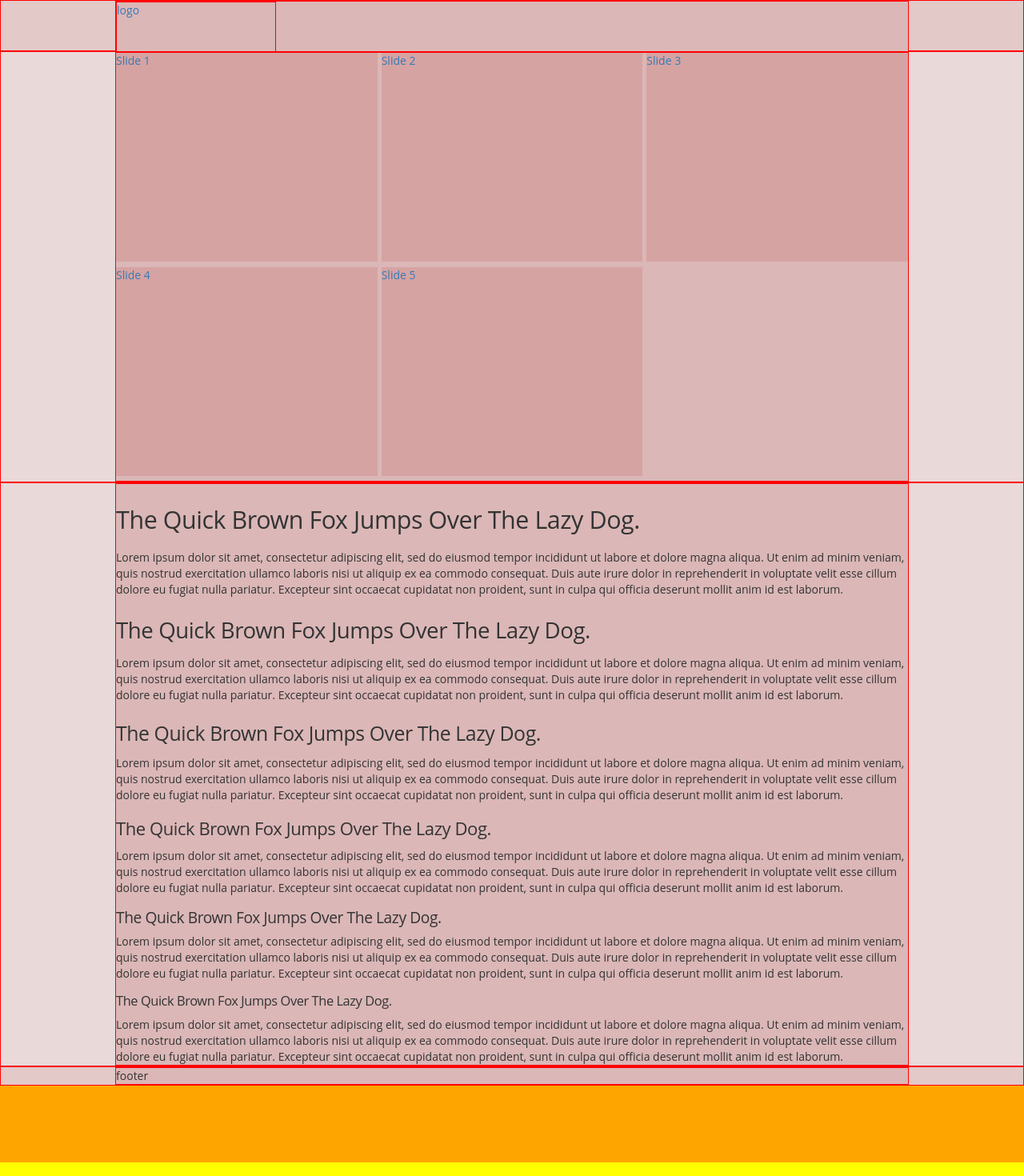
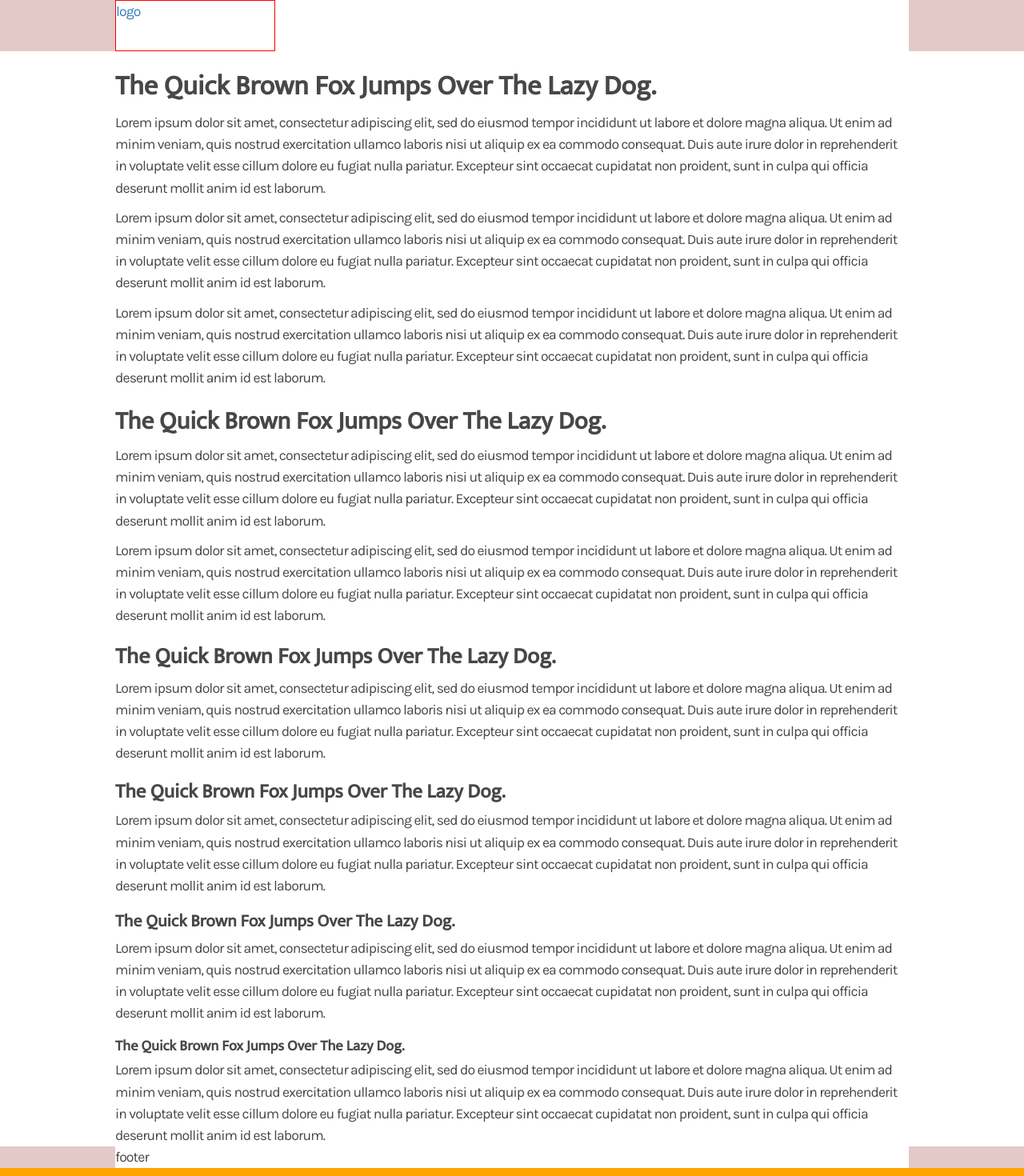
Before and after one commit to gutierr3z/angularpractice1, an Angular app: page / in a window 1280 px wide. Shown: the top 1470 px of the page at 80% size. Built offline with nearby package versions, Linux system fonts and the light colour scheme.

Commit message:
practice

```diff
--- a/src/app/components/main/main.component.html
+++ b/src/app/components/main/main.component.html
@@ -1,46 +1,24 @@
-<section>
-  <section>
-
-      <div class="br-gallery">
-          <div>
-              <a>
-                  <div>Slide 1</div>
-              </a>
-          </div>
-          <div>
-              <a>
-                  <div>Slide 2</div>
-              </a>
-          </div>
-          <div>
-              <a>
-                  <div>Slide 3</div>
-              </a>
-          </div>
-          <div>
-              <a>
-                  <div>Slide 4</div>
-              </a>
-          </div>
-          <div>
-              <a>
-                  <div>Slide 5</div>
-              </a>
-          </div>
-      </div>
-
-  </section>
-</section>
 
 <section>
     <section>
 
         <h1>The Quick Brown Fox Jumps Over The Lazy Dog.</h1>
+        <p>
         Lorem ipsum dolor sit amet, consectetur adipiscing elit, sed do eiusmod tempor incididunt ut labore et dolore magna aliqua. Ut enim ad minim veniam, quis nostrud exercitation ullamco laboris nisi ut aliquip ex ea commodo consequat. Duis aute irure dolor in reprehenderit in voluptate velit esse cillum dolore eu fugiat nulla pariatur. Excepteur sint occaecat cupidatat non proident, sunt in culpa qui officia deserunt mollit anim id est laborum.
-
+        </p>
+        <p>
+        Lorem ipsum dolor sit amet, consectetur adipiscing elit, sed do eiusmod tempor incididunt ut labore et dolore magna aliqua. Ut enim ad minim veniam, quis nostrud exercitation ullamco laboris nisi ut aliquip ex ea commodo consequat. Duis aute irure dolor in reprehenderit in voluptate velit esse cillum dolore eu fugiat nulla pariatur. Excepteur sint occaecat cupidatat non proident, sunt in culpa qui officia deserunt mollit anim id est laborum.
+        </p>
+        <p>
+        Lorem ipsum dolor sit amet, consectetur adipiscing elit, sed do eiusmod tempor incididunt ut labore et dolore magna aliqua. Ut enim ad minim veniam, quis nostrud exercitation ullamco laboris nisi ut aliquip ex ea commodo consequat. Duis aute irure dolor in reprehenderit in voluptate velit esse cillum dolore eu fugiat nulla pariatur. Excepteur sint occaecat cupidatat non proident, sunt in culpa qui officia deserunt mollit anim id est laborum.
+        </p>
         <h2>The Quick Brown Fox Jumps Over The Lazy Dog.</h2>
+        <p>
         Lorem ipsum dolor sit amet, consectetur adipiscing elit, sed do eiusmod tempor incididunt ut labore et dolore magna aliqua. Ut enim ad minim veniam, quis nostrud exercitation ullamco laboris nisi ut aliquip ex ea commodo consequat. Duis aute irure dolor in reprehenderit in voluptate velit esse cillum dolore eu fugiat nulla pariatur. Excepteur sint occaecat cupidatat non proident, sunt in culpa qui officia deserunt mollit anim id est laborum.
-
+      </p>
+        <p>
+        Lorem ipsum dolor sit amet, consectetur adipiscing elit, sed do eiusmod tempor incididunt ut labore et dolore magna aliqua. Ut enim ad minim veniam, quis nostrud exercitation ullamco laboris nisi ut aliquip ex ea commodo consequat. Duis aute irure dolor in reprehenderit in voluptate velit esse cillum dolore eu fugiat nulla pariatur. Excepteur sint occaecat cupidatat non proident, sunt in culpa qui officia deserunt mollit anim id est laborum.
+        </p>
         <h3>The Quick Brown Fox Jumps Over The Lazy Dog.</h3>
         Lorem ipsum dolor sit amet, consectetur adipiscing elit, sed do eiusmod tempor incididunt ut labore et dolore magna aliqua. Ut enim ad minim veniam, quis nostrud exercitation ullamco laboris nisi ut aliquip ex ea commodo consequat. Duis aute irure dolor in reprehenderit in voluptate velit esse cillum dolore eu fugiat nulla pariatur. Excepteur sint occaecat cupidatat non proident, sunt in culpa qui officia deserunt mollit anim id est laborum.
 
--- a/src/assets/css/borderred.css
+++ b/src/assets/css/borderred.css
@@ -78,37 +78,37 @@ h1, h2, h3, h4, h5, h6 {
 h1 {
     /* structure */
     margin-top: calc( 1.6rem + .3vmax );
-    margin-bottom: calc( 1rem + .3vmax );
+    margin-bottom: 1rem;
 }
 
 h2 {
     /* structure */
     margin-top: calc( 1.4rem + .3vmax );
-    margin-bottom: calc( .8rem + .3vmax );
+    margin-bottom: .8rem;
 }
 
 h3 {
     /* structure */
     margin-top: calc( 1.2rem + .3vmax );
-    margin-bottom: calc( .6rem + .3vmax );
+    margin-bottom: .6rem;
 }
 
 h4 {
     /* structure */
     margin-top: calc( 1rem + .3vmax );
-    margin-bottom: calc( .4rem + .3vmax );
+    margin-bottom: .4rem;
 }
 
 h5 {
     /* structure */
     margin-top: calc( .8rem + .3vmax );
-    margin-bottom: calc( .2rem + .3vmax );
+    margin-bottom: .2rem;
 }
 
 h6 {
     /* structure */
     margin-top: calc( .6rem + .3vmax );
-    margin-bottom: calc( .28rem + .3vmax );
+    margin-bottom: 0rem;
 }
 
 /*
@@ -120,55 +120,68 @@ START : GENERAL : FONTS
 
 html {
     /* fonts */
-    font-size: 14px;
+    font-size: 16px;
 }
 
 body {
     /* fonts */
-    font-family: 'Open Sans', 'sans-serif';
+    /* font-family: 'Open Sans', 'sans-serif'; */
+    font-family: 'Karla', sans-serif;
     font-size: inherit;
     -webkit-font-smoothing: antialiased;
+
+    font-size: 1.1rem;
+    letter-spacing: -0.9px;
+    line-height: 1.7rem;
+    font-weight: 100;
+    color: #474747;
+
 }
 
 h1, h2, h3, h4, h5, h6 {
     /* fonts */
-    letter-spacing: -.03rem;
+    letter-spacing: 0rem;
+    /* font-family: 'Catamaran', sans-serif; */
+    font-family: 'Mukta', sans-serif;
+    font-weight: 400;
+    font-weight: bold;
+    line-height: 2rem;
 }
 
 h1 {
     /* fonts */
     font-size: calc( 2rem + .3vmax );
-    line-height: calc( 2rem + 1.5vmax );
+    /* line-height: calc( 2rem + 1.5vmax ); */
 }
 
 h2 {
     /* fonts */
     font-size: calc( 1.8rem + .3vmax );
-    line-height: calc( 1.8rem + 1.5vmax );
+    /* line-height: calc( 1.8rem + 1.5vmax ); */
 }
 
 h3 {
     /* fonts */
     font-size: calc( 1.6rem + .3vmax );
-    line-height: calc( 1.6rem + 1.5vmax );
+    /* line-height: calc( 1.6rem + 1.5vmax ); */
 }
 
 h4 {
     /* fonts */
     font-size: calc( 1.4rem + .3vmax );
-    line-height: calc( 1.4rem + 1.5vmax );
+    /* line-height: calc( 1.4rem + 1.5vmax ); */
 }
 
 h5 {
     /* fonts */
     font-size: calc( 1.2rem + .3vmax );
-    line-height: calc( 1.2rem + 1.5vmax );
+    /* line-height: calc( 1.2rem + 1.5vmax ); */
 }
 
 h6 {
     /* fonts */
     font-size: calc( 1rem + .3vmax );
-    line-height: calc( 1rem + 1.5vmax );
+    /* line-height: calc( 1rem + 1.5vmax ); */
 }
 
 
@@ -188,8 +201,8 @@ header > section,
 main > section,
 footer > section {
     /* appearance */
-    background-color: #ead9d9;
-    border: 1px solid red;
+    background-color: #fff;
+    /* border: 1px solid red; */
 }
 
 header > section,
@@ -202,8 +215,8 @@ header > section > section,
 main > section > section,
 footer > section > section {
     /* appearance */
-    background-color: #dbb7b7;
-    border: 1px solid red;
+    background-color: #fff;
+    /* border: 1px solid red; */
 }
 
 header > section > section > div > a {
@@ -314,54 +327,54 @@ END : GALLERY : APPEARANCE
     h1 {
         /* structure */
         margin-top: calc( 1.6rem + .3vmin );
-        margin-bottom: calc( 1rem + .3vmin );
+        /* margin-bottom: calc( 1rem + .3vmin ); */
         /* fonts */
         font-size: calc( 2rem + .3vmin );
-        line-height: calc( 2rem + 1.5vmin );
+        /* line-height: calc( 2rem + 1.5vmin ); */
     }
 
     h2 {
         /* structure */
         margin-top: calc( 1.4rem + .3vmin );
-        margin-bottom: calc( .8rem + .3vmin );
+        /* margin-bottom: calc( .8rem + .3vmin ); */
         /* fonts */
         font-size: calc( 1.8rem + .3vmin );
-        line-height: calc( 1.8rem + 1.5vmin );
+        /* line-height: calc( 1.8rem + 1.5vmin ); */
     }
 
     h3 {
         /* structure */
         margin-top: calc( 1.2rem + .3vmin );
-        margin-bottom: calc( .6rem + .3vmin );
+        /* margin-bottom: calc( .6rem + .3vmin ); */
         /* fonts */
         font-size: calc( 1.6rem + .3vmin );
-        line-height: calc( 1.6rem + 1.5vmin );
+        /* line-height: calc( 1.6rem + 1.5vmin ); */
     }
 
     h4 {
         /* structure */
         margin-top: calc( 1rem + .3vmin );
-        margin-bottom: calc( .4rem + .3vmin );
+        /* margin-bottom: calc( .4rem + .3vmin ); */
         /* fonts */
         font-size: calc( 1.4rem + .3vmin );
-        line-height: calc( 1.4rem + 1.5vmin );
+        /* line-height: calc( 1.4rem + 1.5vmin ); */
     }
 
     h5 {
         /* structure */
         margin-top: calc( .8rem + .3vmin );
-        margin-bottom: calc( .2rem + .3vmin );
+        /* margin-bottom: calc( .2rem + .3vmin ); */
         /* fonts */
         font-size: calc( 1.2rem + .3vmin );
-        line-height: calc( 1.2rem + 1.5vmin );
+        /* line-height: calc( 1.2rem + 1.5vmin ); */
     }
 
     h6 {
         /* structure */
         margin-top: calc( .6rem + .3vmin );
-        margin-bottom: calc( .28rem + .3vmin );
+        /* margin-bottom: calc( .28rem + .3vmin ); */
         /* fonts */
         font-size: calc( 1rem + .3vmin );
-        line-height: calc( 1rem + 1.5vmin );
+        /* line-height: calc( 1rem + 1.5vmin ); */
     }
 }
--- a/src/assets/css/main.css
+++ b/src/assets/css/main.css
@@ -15,5 +15,5 @@
 }
 
 body {
-    background-color: yellow;
+    /* background-color: yellow; */
 }
--- a/src/index.html
+++ b/src/index.html
@@ -6,6 +6,11 @@
   <base href="/">
 
   <meta name="viewport" content="width=device-width, initial-scale=1">
+
+  <link href="https://fonts.googleapis.com/css?family=Karla" rel="stylesheet">
+  <link href="https://fonts.googleapis.com/css?family=Catamaran" rel="stylesheet">
+  <link href="https://fonts.googleapis.com/css?family=Mukta" rel="stylesheet">
+
   <link rel="icon" type="image/x-icon" href="favicon.ico">
 
 
```
